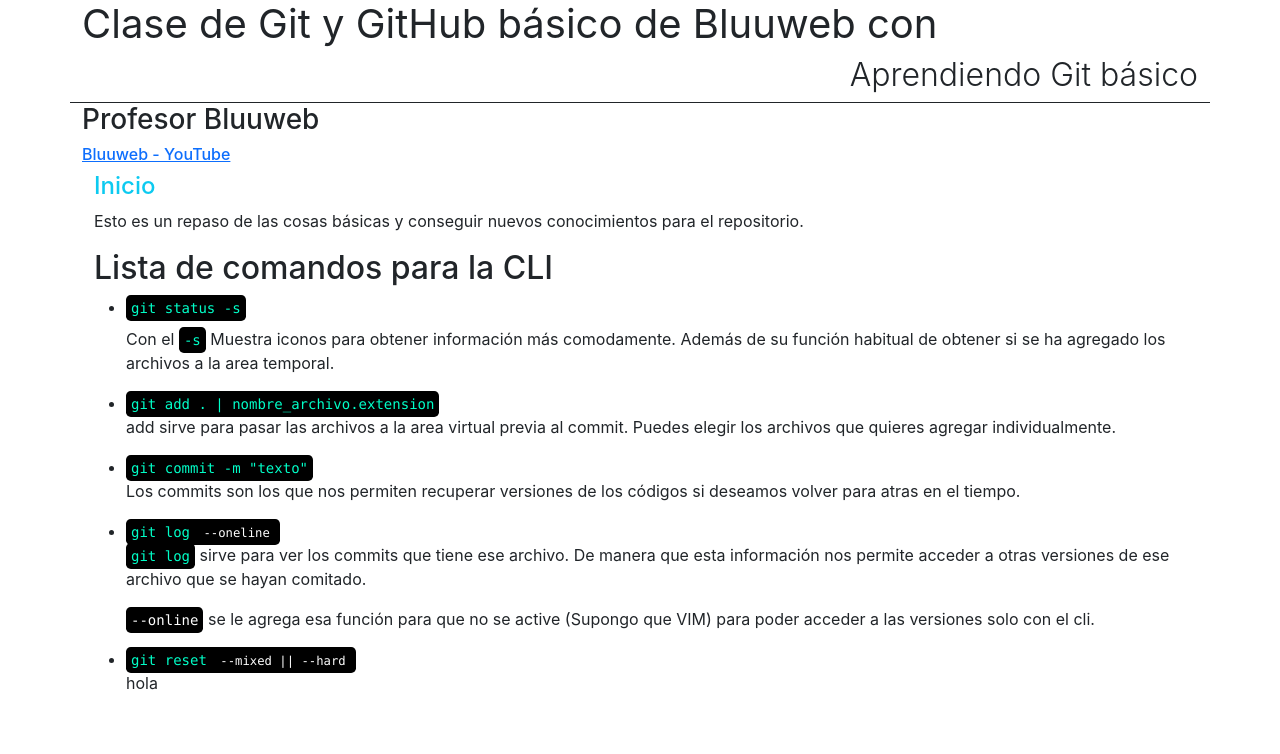
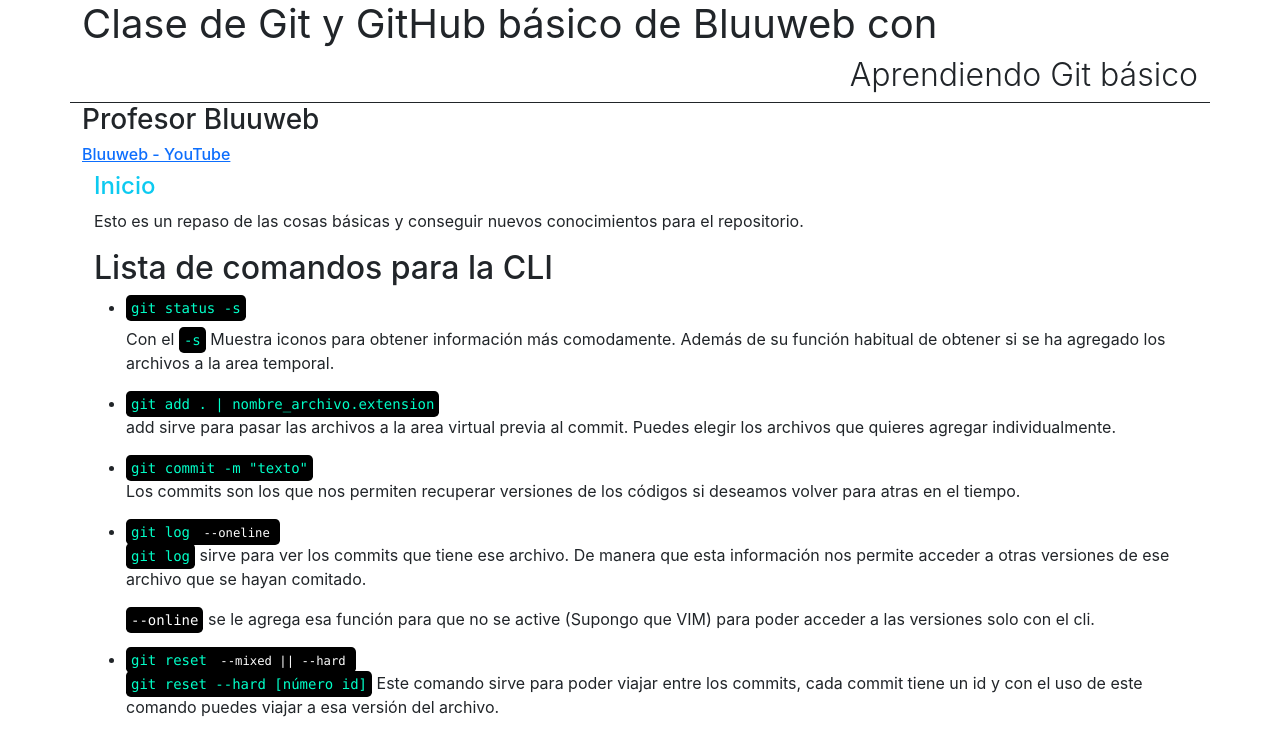
Before and after one commit to sberrus/git-react, a React (Create React App) app: page / in a window 1280 px wide. Shown: the top 754 px of the page. Built offline with nearby package versions, Linux system fonts and the light colour scheme.

Commit message:
Actualizado

```diff
--- a/src/components/Body.jsx
+++ b/src/components/Body.jsx
@@ -63,7 +63,9 @@ function Body() {
               <code>
                 git reset <code className="text-white">--mixed || --hard</code>
               </code>
-              <p>hola</p>
+              <p>
+                <code>git reset --hard [número id]</code> Este comando sirve para poder viajar entre los commits, cada commit tiene un id y con el uso de este comando puedes viajar a esa versión del archivo.
+              </p>
             </li>
           </ul>
         </div>
```
